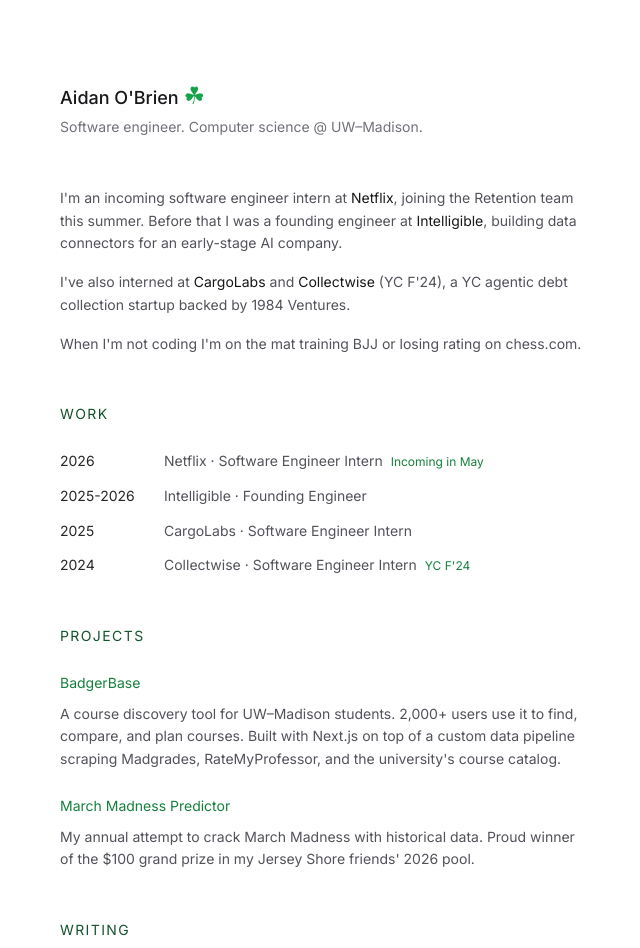
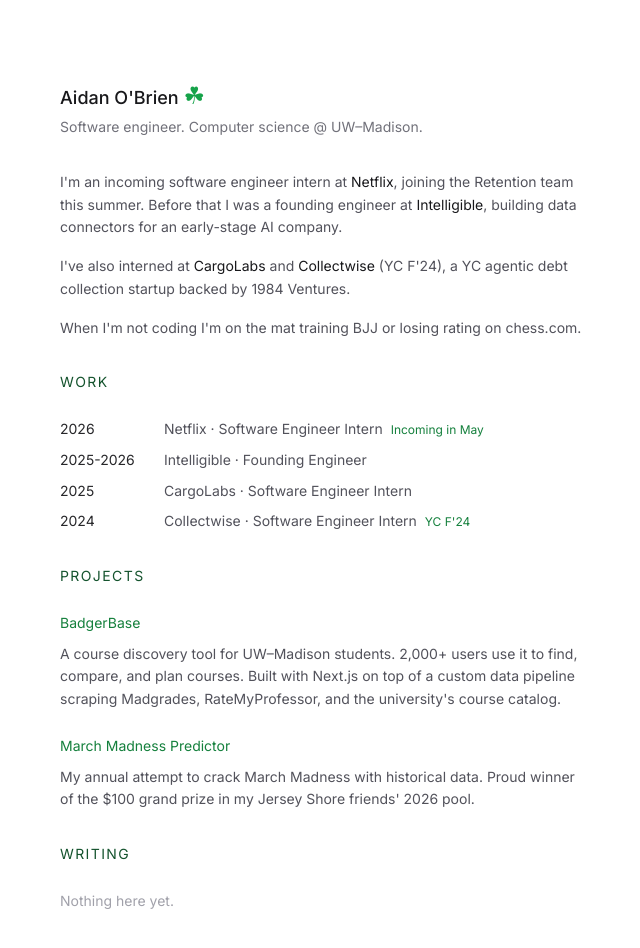
Before and after one commit to aidanobrien5599/aidan-portfolio, a Next.js app: page / in a window 1280 px wide. Shown: the top 948 px of the page, without its empty margins (316-956 px from the left). Built offline with nearby package versions, Linux system fonts and the light colour scheme; no server answers.

Commit message:
bringing spacing down

```diff
--- a/src/app/page.tsx
+++ b/src/app/page.tsx
@@ -28,7 +28,7 @@
 export default function Home() {
   return (
     <main className="max-w-xl mx-auto px-6 py-20 text-sm leading-relaxed">
-      <header className="mb-12">
+      <header className="mb-8">
         <h1 className="text-lg font-medium text-zinc-900 dark:text-green-100 mb-1">
           Aidan O&apos;Brien{" "}
           <span className="text-green-600 dark:text-green-600 text-2xl">☘</span>
@@ -38,7 +38,7 @@
         </p>
       </header>
 
-      <section className="mb-12 space-y-4 text-zinc-600 dark:text-zinc-400">
+      <section className="mb-8 space-y-4 text-zinc-600 dark:text-zinc-400">
         <p>
           I&apos;m an incoming software engineer intern at{" "}
           <span className="text-zinc-900 dark:text-zinc-50">Netflix</span>,
@@ -59,11 +59,11 @@
         </p>
       </section>
 
-      <section className="mb-12">
+      <section className="mb-8">
         <h2 className="text-s uppercase tracking-widest text-green-900 dark:text-green-100 mb-6">
           Work
         </h2>
-        <div className="space-y-3">
+        <div className="space-y-2">
           {work.map((job, i) => (
             <div key={i} className="flex gap-6 text-zinc-600 dark:text-zinc-400">
               <span className="text-zinc-800 dark:text-zinc-300 w-20 flex-shrink-0">
@@ -86,7 +86,7 @@
         </div>
       </section>
 
-      <section className="mb-12">
+      <section className="mb-8">
         <h2 className="text-s uppercase tracking-widest text-green-900 dark:text-green-100 mb-6">
           Projects
         </h2>
@@ -121,7 +121,7 @@
         </div>
       </section>
 
-      <section className="mb-12">
+      <section className="mb-8">
         <h2 className="text-s uppercase tracking-widest text-green-900 dark:text-green-100 mb-6">
           Writing
         </h2>
```
